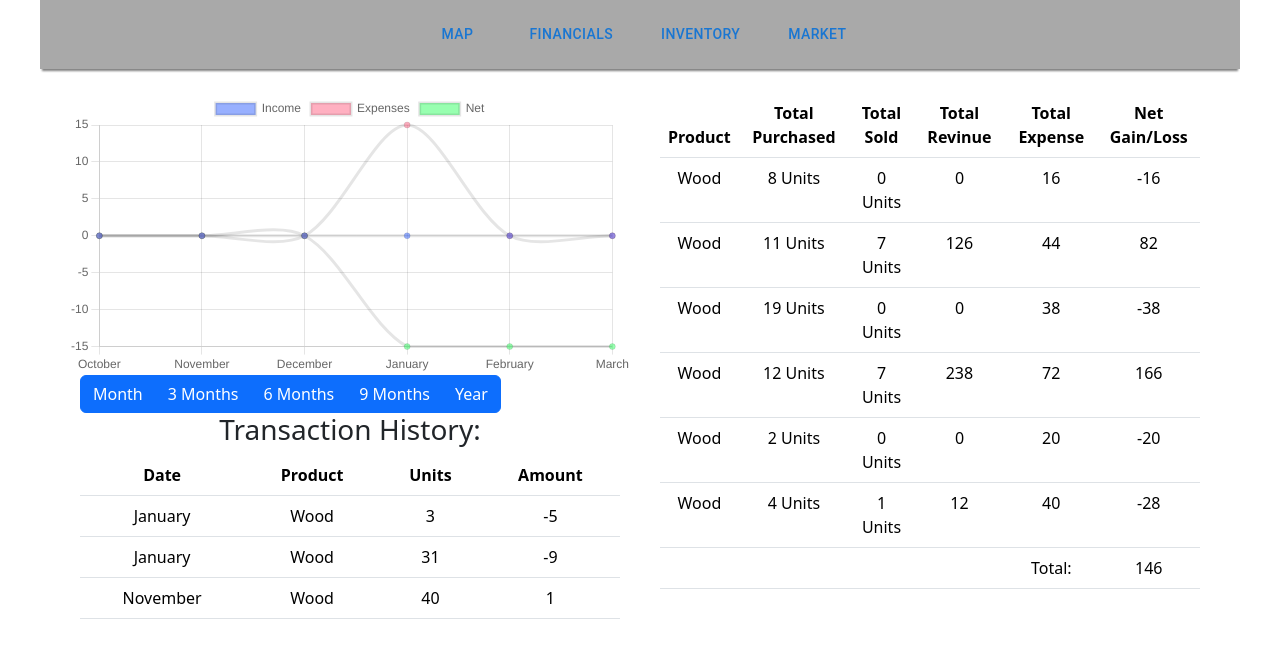
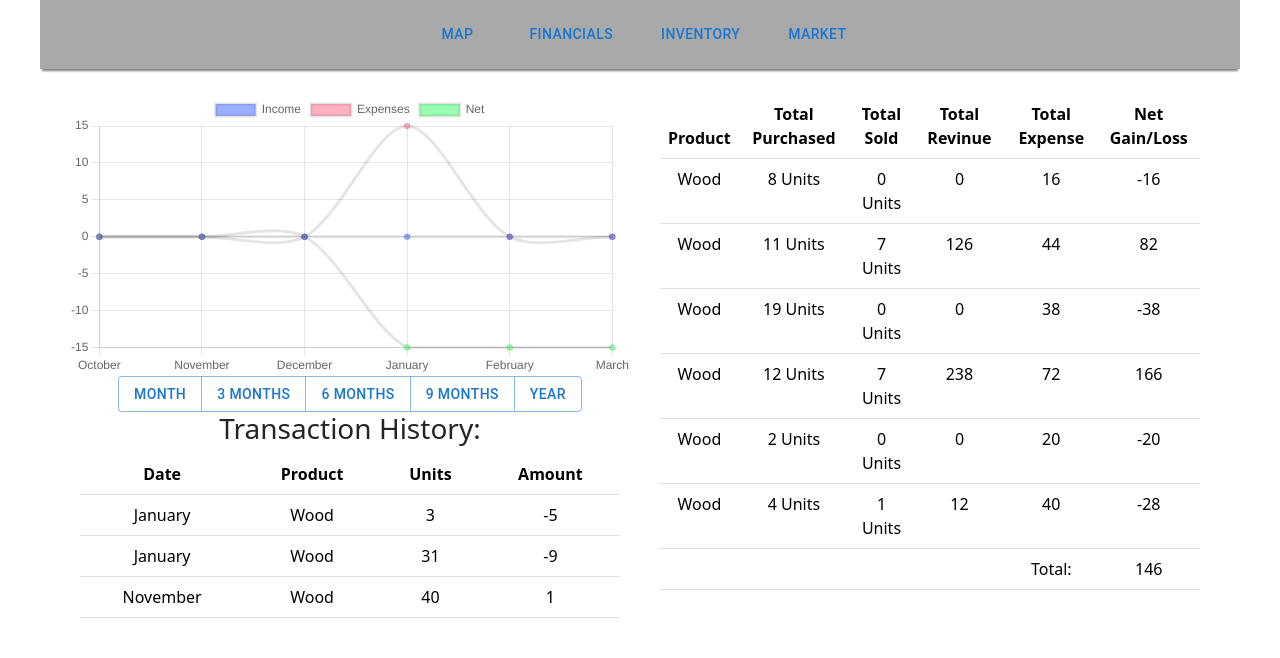
Before and after one commit to Harryonismyname/Ledger, a React (Vite) app in the folder ledger.client/: page / in a window 1280 px wide. Both pictures are taken after a click on the button "FINANCIALS". Shown: the top 658 px of the page. Built offline with nearby package versions, Linux system fonts and the light colour scheme.

Commit message:
TimeframePicker Converted to MUI

```diff
--- a/ledger.client/src/FinancialScreenComponents/TimeframePicker.tsx
+++ b/ledger.client/src/FinancialScreenComponents/TimeframePicker.tsx
@@ -1,4 +1,4 @@
-import { ButtonGroup, ButtonToolbar, Container, Button } from "react-bootstrap";
+import {ButtonGroup, Button } from "@mui/material"
 import { TimeRange, useTimeframeContext } from './TimeframeContext.tsx'
 
 function TimeframePicker() {
@@ -12,15 +12,13 @@ function TimeframePicker() {
 
     const content =
         (
-            <Container fluid as={ButtonToolbar}>
-                <ButtonGroup>
+            <ButtonGroup sx={{ justifyContent: "center" }}>
                 <Button onClick={currentMonth}>Month</Button>
                 <Button onClick={threeMonths}>3 Months</Button>
                 <Button onClick={sixMonths}>6 Months</Button>
                 <Button onClick={nineMonths}>9 Months</Button>
                 <Button onClick={year}>Year</Button>
             </ButtonGroup>
-            </Container >
         );
 
 
```
Lines whose indentation alone changed are shown as unchanged.
